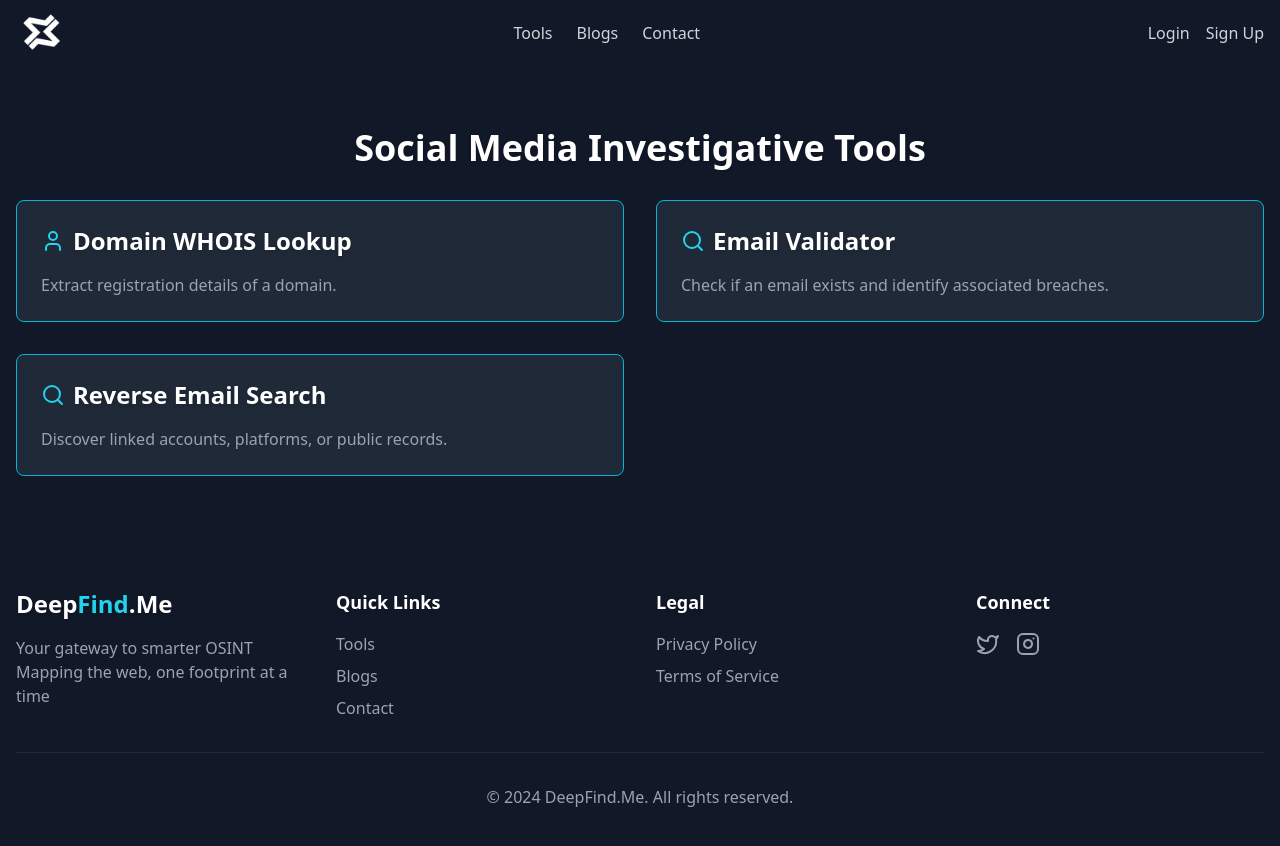
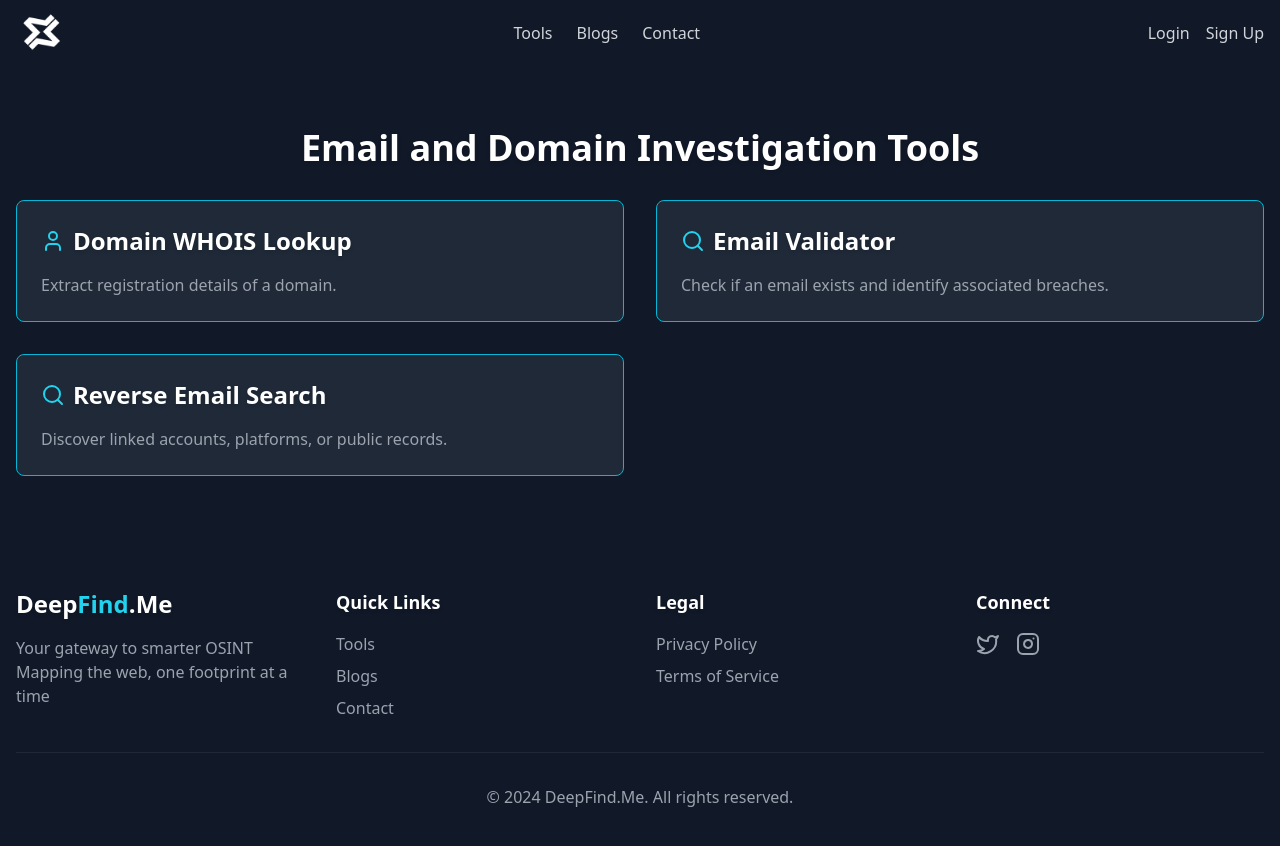
Before and after one commit to Buddhsen-tripathi/DeepFindMe, a Next.js app in the folder web/: page /tools/email-and-domain in a window 1280 px wide. Shown: the top 846 px of the page. Built offline with nearby package versions, Linux system fonts and the light colour scheme; no server answers.

Commit message:
Fixing typos

```diff
--- a/web/app/tools/email-and-domain/page.tsx
+++ b/web/app/tools/email-and-domain/page.tsx
@@ -5,7 +5,7 @@
     return (
         <section className="py-16">
             <div className="container mx-auto px-4">
-                <h1 className="text-4xl font-bold mb-8 text-center">Social Media Investigative Tools</h1>
+                <h1 className="text-4xl font-bold mb-8 text-center">Email and Domain Investigation Tools</h1>
                 <div className="grid md:grid-cols-2 gap-8">
                     <Link href="/tools/email-and-domain/domain-whois-lookup" className="block">
                         <div className="bg-gray-800 p-6 rounded-lg border border-cyan-500 hover:border-cyan-400 transition-colors hover:bg-cyan-900 hover:bg-opacity-20">
--- a/web/app/tools/encryption-and-hashing/message-encryptor/page.tsx
+++ b/web/app/tools/encryption-and-hashing/message-encryptor/page.tsx
@@ -40,7 +40,7 @@
         <section className="flex-auto py-16">
             <div className="container mx-auto px-4">
                 <h1 className="text-4xl font-bold mb-8 text-center text-cyan-400 animate-pulse">
-                    MessageEncryptor
+                    Message Encryptor
                 </h1>
                 <p className="text-xl mb-8 text-center text-gray-300">
                     Securely encrypt and decrypt text messages. <br></br>
```
